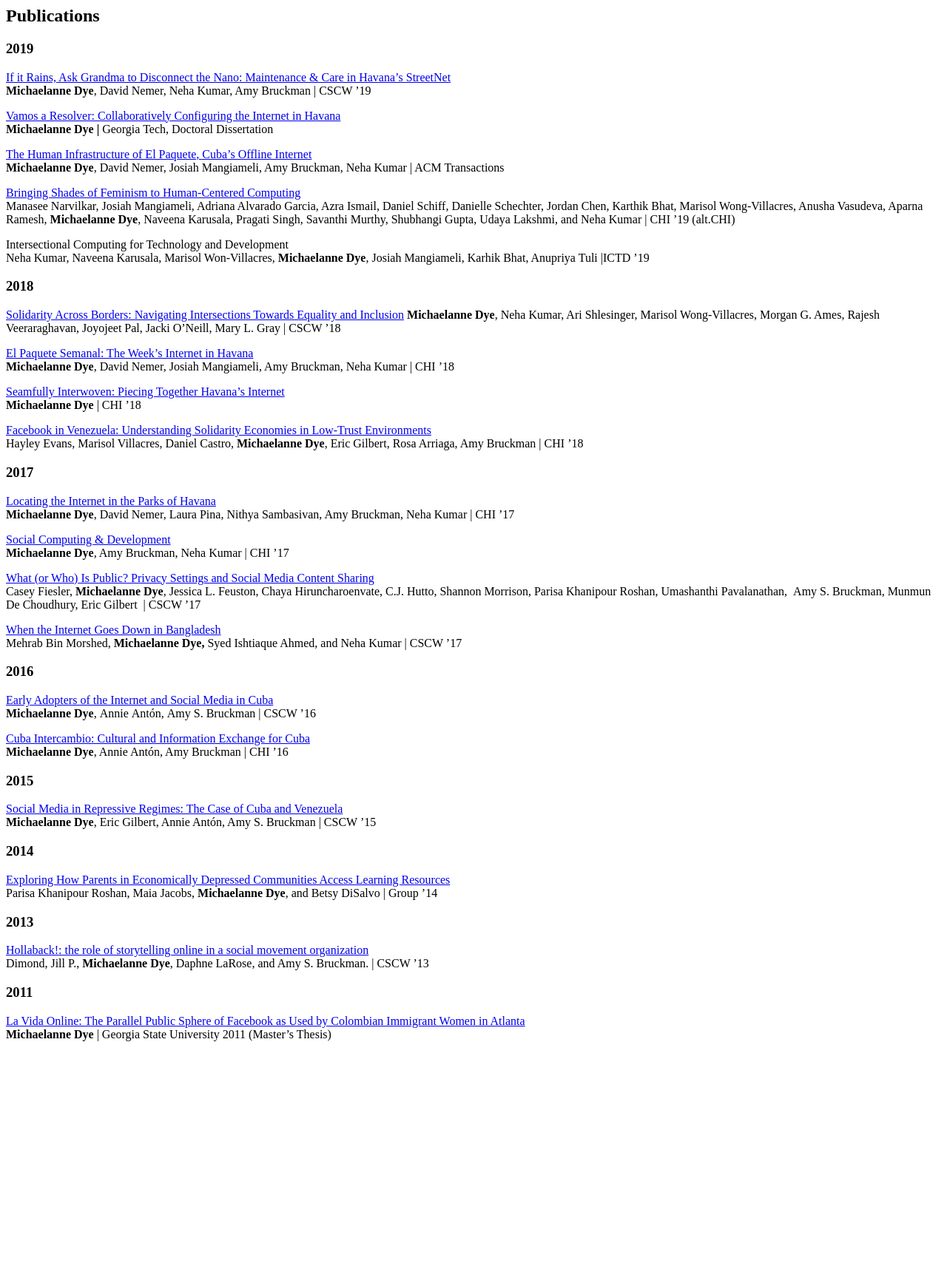
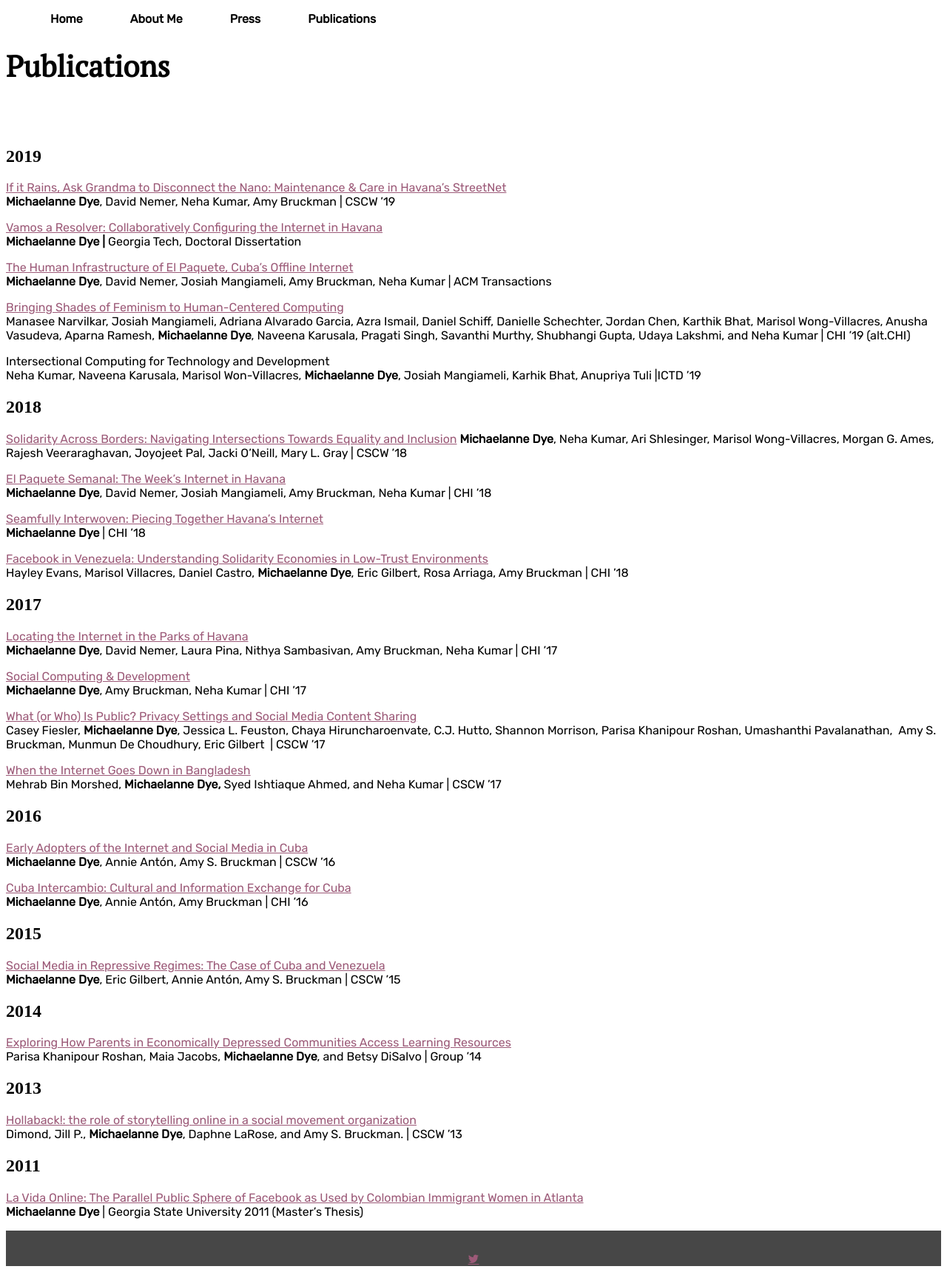
Before and after one commit to mbarsky/MichaelAnneDyePortfolio, a plain HTML site: page publications.html in a window 1280 px wide. Shown: the whole page at 74% size. Before the commit the page ends 1424 px from the top, so only its background shows below. Drawn offline with Linux system fonts and the light colour scheme.

Commit message:
I updated publications html and added photos

```diff
--- a/publications.html
+++ b/publications.html
@@ -1,6 +1,33 @@
-<h2>Publications</h2>
+<!DOCTYPE html>
+<html lang="en" dir="ltr">
+  <head>
+    <meta charset="utf-8">
+    <link rel="stylesheet" type="text/css" href="styles/html5_reset.css">
+    <link href="https://fonts.googleapis.com/css?family=Rubik&display=swap" rel="stylesheet">
+    <link rel="stylesheet" type="text/css" href="styles/publications_style.css">
+    <link rel="stylesheet" href="https://cdnjs.cloudflare.com/ajax/libs/font-awesome/4.7.0/css/font-awesome.min.css">
+    <meta name="viewport" content="width=device-width, initial-scale=1.0">
+    <title>Michaelanne Dye</title>
+  </head>
+  <body>
+    <div class="skip"><a href="#main">Skip to Main Content</a></div>
+    <div class="container">
+      <div class="nav">
+      <nav>
+        <ul>
+          <li><a href="index.html">Home</a></li>
+          <li><a href="about.html">About Me</a></li>
+          <li><a href="press.html">Press</a></li>
+          <li><a href="publications.html">Publications</a></li>
+        </ul>
+      </nav>
+    </div>
+    <header id="main">
+    <h1>Publications</h1><br><br>
+    </header>
 
-<h3>2019</h3>
+  <header id="main">
+    <h2>2019</h2>
 
     <p><a href="https://michaelannedye.files.wordpress.com/2019/09/snet_cscw_2019_repair_r_r-5.pdf" target="_blank">If it Rains, Ask Grandma to Disconnect the Nano: Maintenance &amp; Care in Havana’s StreetNet</a><br>
     <strong>Michaelanne Dye</strong>, David Nemer, Neha Kumar, Amy Bruckman | CSCW ’19</p>
@@ -17,7 +44,7 @@ Manasee Narvilkar, Josiah Mangiameli, Adriana Alvarado Garcia, Azra Ismail, Dani
     <p>Intersectional Computing for Technology and Development<br>
     Neha Kumar, Naveena Karusala, Marisol Won-Villacres, <strong>Michaelanne Dye</strong>, Josiah Mangiameli, Karhik Bhat, Anupriya Tuli |ICTD ’19</p>
 
-<h3>2018</h3>
+    <h2>2018</h2>
 
     <p><a href="https://cscwsolidarity.files.wordpress.com/2018/09/solidarity-borders-navigating-2.pdf" target="_blank">Solidarity Across Borders: Navigating Intersections Towards Equality and Inclusion</a> <strong>Michaelanne Dye</strong>, Neha Kumar, Ari Shlesinger, Marisol Wong-Villacres, Morgan G. Ames, Rajesh Veeraraghavan, Joyojeet Pal, Jacki O’Neill, Mary L. Gray | CSCW ’18</p>
 
@@ -30,7 +57,7 @@ Neha Kumar, Naveena Karusala, Marisol Won-Villacres, <strong>Michaelanne Dye</st
     <p><a href="https://www.researchgate.net/publication/324658346_Facebook_in_Venezuela_Understanding_Solidarity_Economies_in_Low-Trust_Environments" target="_blank">Facebook in Venezuela: Understanding Solidarity Economies in Low-Trust Environments </a><br>
     Hayley Evans, Marisol Villacres, Daniel Castro, <strong>Michaelanne Dye</strong>, Eric Gilbert, Rosa Arriaga, Amy Bruckman | CHI ’18</p>
 
-<h3>2017</h3>
+    <h2>2017</h2>
 
     <p><a href="https://michaelannedye.files.wordpress.com/2017/01/locating-internet-parks-8.pdf" target="_blank">Locating the Internet in the Parks of Havana</a><br>
     <strong>Michaelanne Dye</strong>, David Nemer, Laura Pina, Nithya Sambasivan, Amy Bruckman, Neha Kumar | CHI ’17</p>
@@ -44,7 +71,7 @@ Hayley Evans, Marisol Villacres, Daniel Castro, <strong>Michaelanne Dye</strong>
     <p><a href="http://www.tandem.gatech.edu/wp-content/uploads/2016/10/internet-bangladesh-3.pdf" target="_blank">When the Internet Goes Down in Bangladesh</a><br>
     Mehrab Bin Morshed,&nbsp;<strong>Michaelanne Dye,</strong> Syed Ishtiaque Ahmed, and Neha Kumar&nbsp;|&nbsp;CSCW ’17</p>
 
-<h3>2016</h3>
+    <h2>2016</h2>
 
     <p><a href="http://www.tandem.gatech.edu/wp-content/uploads/2016/10/cuba-cscw2016-cameraready.pdf" target="_blank">Early Adopters of the Internet and Social Media in Cuba</a><br>
     <strong>Michaelanne Dye</strong>,&nbsp;Annie&nbsp;Antón,&nbsp;Amy S.&nbsp;Bruckman | CSCW ’16</p>
@@ -52,22 +79,28 @@ Mehrab Bin Morshed,&nbsp;<strong>Michaelanne Dye,</strong> Syed Ishtiaque Ahmed,
     <p><a title="CubaIntercambioCHIDevCon2016" href="https://michaelannedye.files.wordpress.com/2018/01/cubaintercambiochidevcon2016.docx" target="_blank">Cuba Intercambio: Cultural and Information Exchange for Cuba</a><br>
     <strong>Michaelanne Dye</strong>, Annie Antón, Amy Bruckman | CHI ’16</p>
 
-<h3>2015</h3>
+    <h2>2015</h2>
 
     <p><a href="http://researcher.watson.ibm.com/researcher/files/br-ropaula/Dye_etal_CubaVenezuela_CSCWLAWorkshop.pdf" target="_blank">Social Media in Repressive Regimes: The Case of Cuba and Venezuela</a><br>
     <strong>Michaelanne Dye</strong>, Eric Gilbert, Annie Antón, Amy S. Bruckman | CSCW ’15</p>
 
-<h3>2014</h3>
+    <h2>2014</h2>
 
     <p><a href="http://www.tandem.gatech.edu/wp-content/uploads/2016/10/Group-Parent-Interviews-2014.pdf" target="_blank">Exploring How Parents in Economically Depressed Communities Access Learning Resources</a><br>
     Parisa Khanipour Roshan, Maia Jacobs, <strong>Michaelanne Dye</strong>, and Betsy DiSalvo | Group ’14</p>
 
-<h3>2013</h3>
+    <h2>2013</h2>
 
     <p><a href="http://www.tandem.gatech.edu/wp-content/uploads/2016/10/storytelling-cscwRev2-final.pdf" target="_blank">Hollaback!: the role of storytelling online in a social movement organization </a><br>
     Dimond, Jill P., <strong>Michaelanne Dye</strong>, Daphne LaRose, and Amy S. Bruckman.&nbsp;| CSCW ’13</p>
 
-<h3>2011</h3>
+    <h2>2011</h2>
 
     <p><a href="https://scholarworks.gsu.edu/anthro_theses/52/" target="_blank">La Vida Online: The Parallel Public Sphere of Facebook as Used by Colombian Immigrant Women in Atlanta</a><br>
     <strong>Michaelanne Dye</strong> | Georgia State University 2011 (Master’s Thesis)</p>
+
+  <div>
+    <footer>
+      <a href="https://www.twitter.com/michaelannedye" class="fa fa-twitter"></a>
+    </footer>
+  </div>
--- /dev/null
+++ b/styles/publications_style.css
@@ -0,0 +1,66 @@
+@import url('https://fonts.googleapis.com/css?family=Rubik&display=swap');
+@import url('https://fonts.googleapis.com/css?family=PT+Serif&display=swap');
+
+h1 {
+  font-family: 'PT Serif', serif;
+  font-size: 40px;
+}
+
+a {
+  color: #9C5A78;
+}
+
+p {
+  font-family: 'Rubik', sans-serif;
+  font-size: 16px;
+}
+
+nav ul{
+  list-style-type: none;
+}
+
+nav li{
+  display: inline-block;
+  padding-right: 20px;
+  font-family: 'Rubik', sans-serif;
+}
+
+nav a{
+  color: black;
+  font-weight: bold;
+  text-decoration: none;
+  padding-left: 20px;
+  padding-right: 20px;
+}
+
+nav a:hover{
+  color: #FFA198;
+}
+
+.skip a{
+  background: white;
+  left: 0;
+  padding: 6px;
+  position: absolute;
+  top: -40px;
+  -webkit-transition: top 1s ease-out;
+  transition: top 1s ease-out;
+  z-index: 1;
+}
+
+.skip a:focus {
+  top: 0;
+}
+
+*:focus {
+  border: 2px solid black;
+}
+
+footer{
+  background-color: #474747;
+  color: white;
+  grid-column: 1 / -1;
+  grid-row: 4/5;
+  padding-top: 30px;
+  text-align: center;
+}
```
Also changed, not shown: images/Screen Shot 2019-11-20 at 10.39.09 AM.png (added), images/Screen Shot 2019-11-20 at 10.41.37 AM.png (added), images/Screen Shot 2019-11-20 at 10.42.38 AM.png (added), images/Screen Shot 2019-11-20 at 10.43.03 AM.png (added), images/Screen Shot 2019-11-20 at 10.44.13 AM.png (added), images/mad1.jpg (added), 7 other files. Lines whose indentation alone changed are shown as unchanged.
